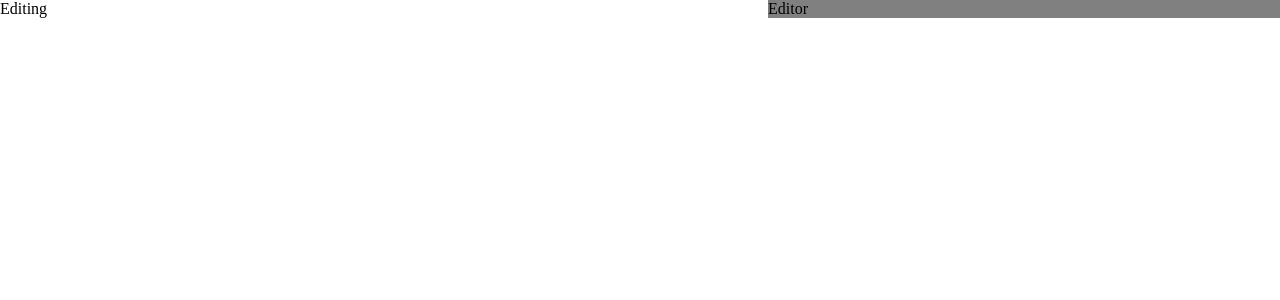
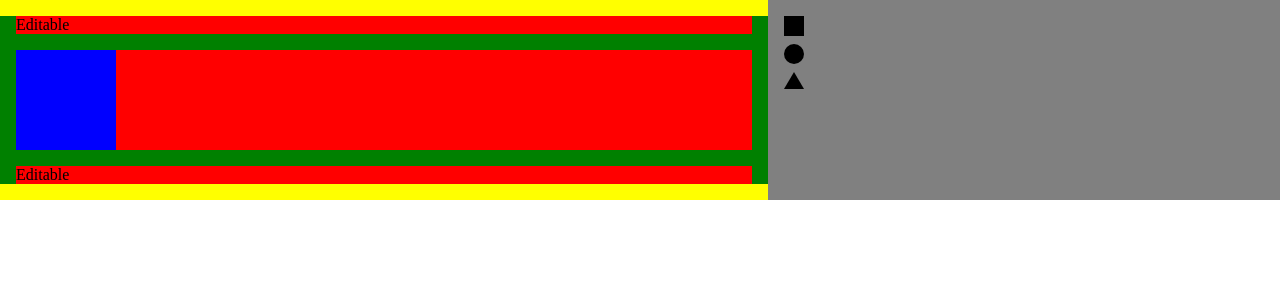
Before and after one commit to unsnruu/toy-projects, a React (Create React App) app: page /canvas in a window 1280 px wide. Shown: the top 300 px of the page. Built offline with nearby package versions, Linux system fonts and the light colour scheme.

Commit message:
Implementing

```diff
--- a/src/features/Canvas/CanvasContainer.tsx
+++ b/src/features/Canvas/CanvasContainer.tsx
@@ -1,15 +1,55 @@
+import React, { createContext, useState } from "react";
+import styled from "@emotion/styled";
+
 import Editor from "./Editor";
 import Editing from "./Editing";
-import styled from "@emotion/styled";
 
 const Wrapper = styled.div`
   display: flex;
 `;
+export type EditorOption = "rectangle" | "circle" | "triangle";
+interface EditorSelection {
+  selectedOption: EditorOption;
+  selectedItem: string | null;
+}
+interface EditorItem {
+  option: EditorOption;
+}
+
+const initEditorSelection: EditorSelection = {
+  selectedOption: "rectangle",
+  selectedItem: null,
+};
+const initEditorItems: EditorItem[] = [
+  { option: "circle" },
+  { option: "rectangle" },
+  { option: "triangle" },
+];
+export const CanvasContext =
+  createContext<EditorSelection>(initEditorSelection);
+
 function CanvasContainer() {
+  const [editorSelection, setEditorSelection] =
+    useState<EditorSelection>(initEditorSelection);
+  const [editorItems, setEditorItems] = useState<EditorItem[]>(initEditorItems);
+
+  const createDragStartHandler =
+    (selectedOption: EditorOption) => (e: React.DragEvent<HTMLDivElement>) => {
+      console.log(`editor selectedOption ${selectedOption} option`);
+      setEditorSelection((prev) => ({ ...prev, selectedOption }));
+    };
+  const createDragEnterHandler =
+    (id: string) => (e: React.DragEvent<HTMLDivElement>) => {
+      console.log(``);
+    };
+  const handleDragLeave = () => {};
+
   return (
     <Wrapper>
-      <Editing />
-      <Editor />
+      <CanvasContext.Provider value={editorSelection}>
+        <Editing />
+        <Editor createDragStartHandler={createDragStartHandler} />
+      </CanvasContext.Provider>
     </Wrapper>
   );
 }
--- a/src/features/Canvas/Editing.tsx
+++ b/src/features/Canvas/Editing.tsx
@@ -1,11 +1,32 @@
+import { useState } from "react";
 import styled from "@emotion/styled";
+import { v4 as uuidv4 } from "uuid";
 
-const Wrapper = styled.div`
+import EditingItem, { EditingItemProps } from "./EditingItem";
+
+const OuterWrapper = styled.div`
   width: 60%;
+  background-color: yellow;
 `;
+const InnerWrapper = styled.div`
+  background-color: green;
+`;
+interface EditingProps {}
+function Editing({}: EditingProps) {
+  const [editingItems, setEditingItems] = useState<EditingItemProps[]>([
+    { id: uuidv4(), isEditable: true },
+    { id: uuidv4(), isEditable: false },
+    { id: uuidv4(), isEditable: true },
+  ]);
 
-function Editing() {
-  return <Wrapper>Editing</Wrapper>;
+  return (
+    <OuterWrapper>
+      <InnerWrapper>
+        {editingItems.map(({ id, isEditable }, idx) => (
+          <EditingItem key={id} id={id} isEditable={isEditable} />
+        ))}
+      </InnerWrapper>
+    </OuterWrapper>
+  );
 }
-
 export default Editing;
--- /dev/null
+++ b/src/features/Canvas/EditingItem.tsx
@@ -0,0 +1,58 @@
+import styled from "@emotion/styled";
+
+const EditingItemWrapper = styled.div`
+  display: flex;
+  margin: 1rem;
+  background-color: red;
+`;
+export interface EditingItemProps {
+  id: string;
+  isEditable: boolean;
+}
+function EditingItem({ isEditable }: EditingItemProps) {
+  return (
+    <EditingItemWrapper
+      onDragEnter={() => {
+        if (!isEditable) return;
+        console.log("drag entered in Editable Wrapper");
+      }}
+    >
+      {isEditable ? "Editable" : <EditingOption option="rectangle" />}
+    </EditingItemWrapper>
+  );
+}
+
+export default EditingItem;
+
+interface EditingOptionProps {
+  option: string;
+}
+const RectagleOption = styled.div`
+  width: 100px;
+  height: 100px;
+  background-color: blue;
+`;
+const TriangleOption = styled.div`
+  width: 0;
+  height: 0;
+  border-left: 100px transparent;
+  border-right: 100px transparent;
+  border-bottom: calc(100px * 1.73) blue;
+`;
+const CircleOption = styled.div`
+  width: 0;
+  height: 0;
+  border-radius: 50%;
+`;
+function EditingOption({ option }: EditingOptionProps) {
+  switch (option) {
+    case "rectangle":
+      return <RectagleOption />;
+    case "trinagle":
+      return <TriangleOption />;
+    case "circle":
+      return <CircleOption />;
+    default:
+      return <div />;
+  }
+}
--- a/src/features/Canvas/Editor.tsx
+++ b/src/features/Canvas/Editor.tsx
@@ -1,13 +1,56 @@
 import styled from "@emotion/styled";
+import React from "react";
+
+import { EditorOption } from "./CanvasContainer";
 
 const Wrapper = styled.div`
+  padding: 1rem;
   width: 40%;
-
   background-color: gray;
 `;
-
-function Editor() {
-  return <Wrapper>Editor</Wrapper>;
+const EditorIcon = styled.div`
+  margin-bottom: 0.5rem;
+`;
+const RectagleIcon = styled(EditorIcon)`
+  width: 20px;
+  height: 20px;
+  background-color: black;
+`;
+const CircleIcon = styled(EditorIcon)`
+  width: 20px;
+  height: 20px;
+  border-radius: 50%;
+  background-color: black;
+`;
+const TriangleIcon = styled(EditorIcon)`
+  width: 0;
+  height: 0;
+  border-left: 10px solid transparent;
+  border-right: 10px solid transparent;
+  border-bottom: calc(10px * 1.73) solid black;
+`;
+interface EditorProps {
+  createDragStartHandler: (
+    option: EditorOption
+  ) => (e: React.DragEvent<HTMLDivElement>) => void;
+}
+function Editor({ createDragStartHandler }: EditorProps) {
+  return (
+    <Wrapper>
+      <RectagleIcon
+        draggable="true"
+        onDragStart={createDragStartHandler("rectangle")}
+      />
+      <CircleIcon
+        draggable="true"
+        onDragStart={createDragStartHandler("circle")}
+      />
+      <TriangleIcon
+        draggable="true"
+        onDragStart={createDragStartHandler("triangle")}
+      />
+    </Wrapper>
+  );
 }
 
 export default Editor;
```
